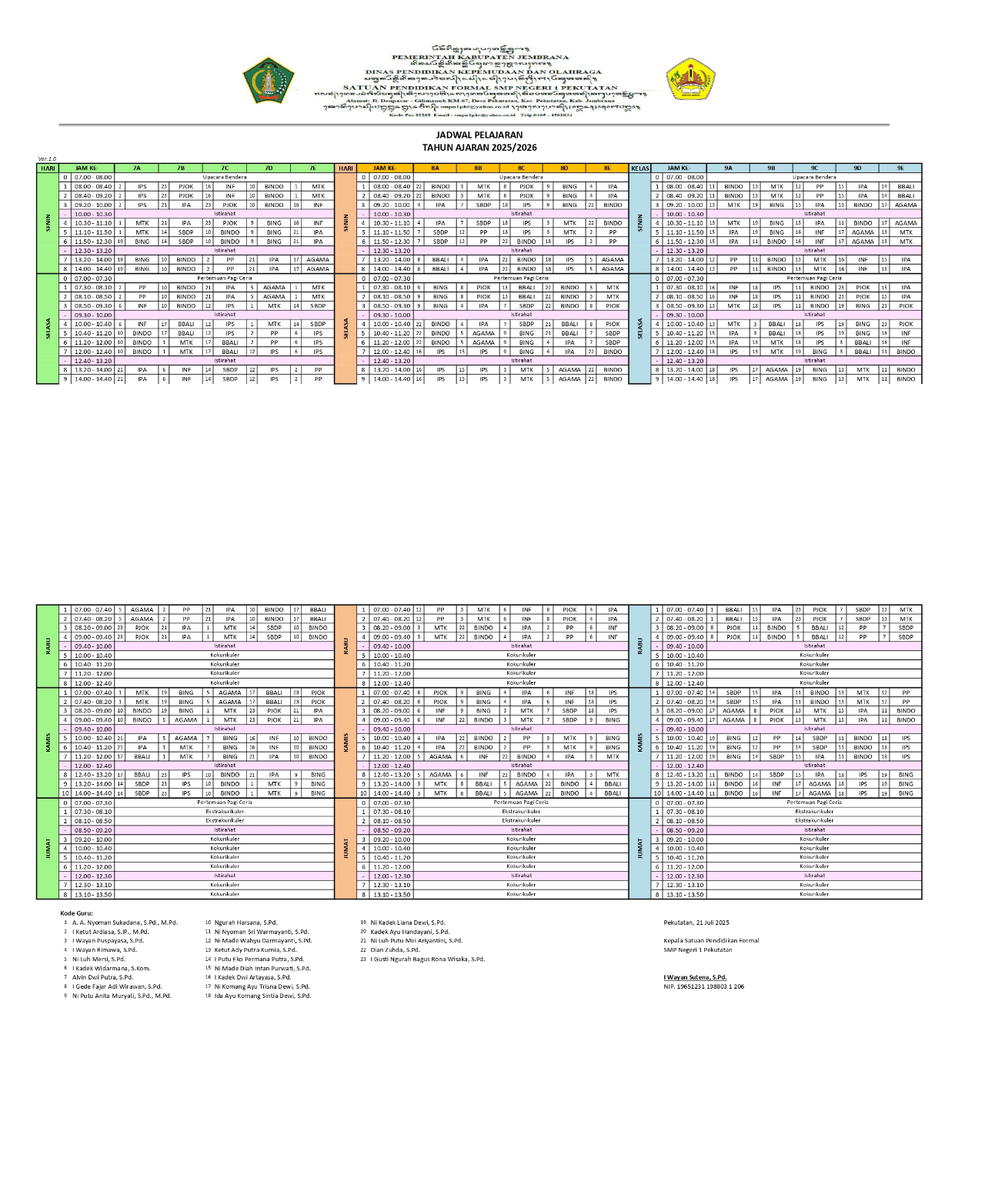
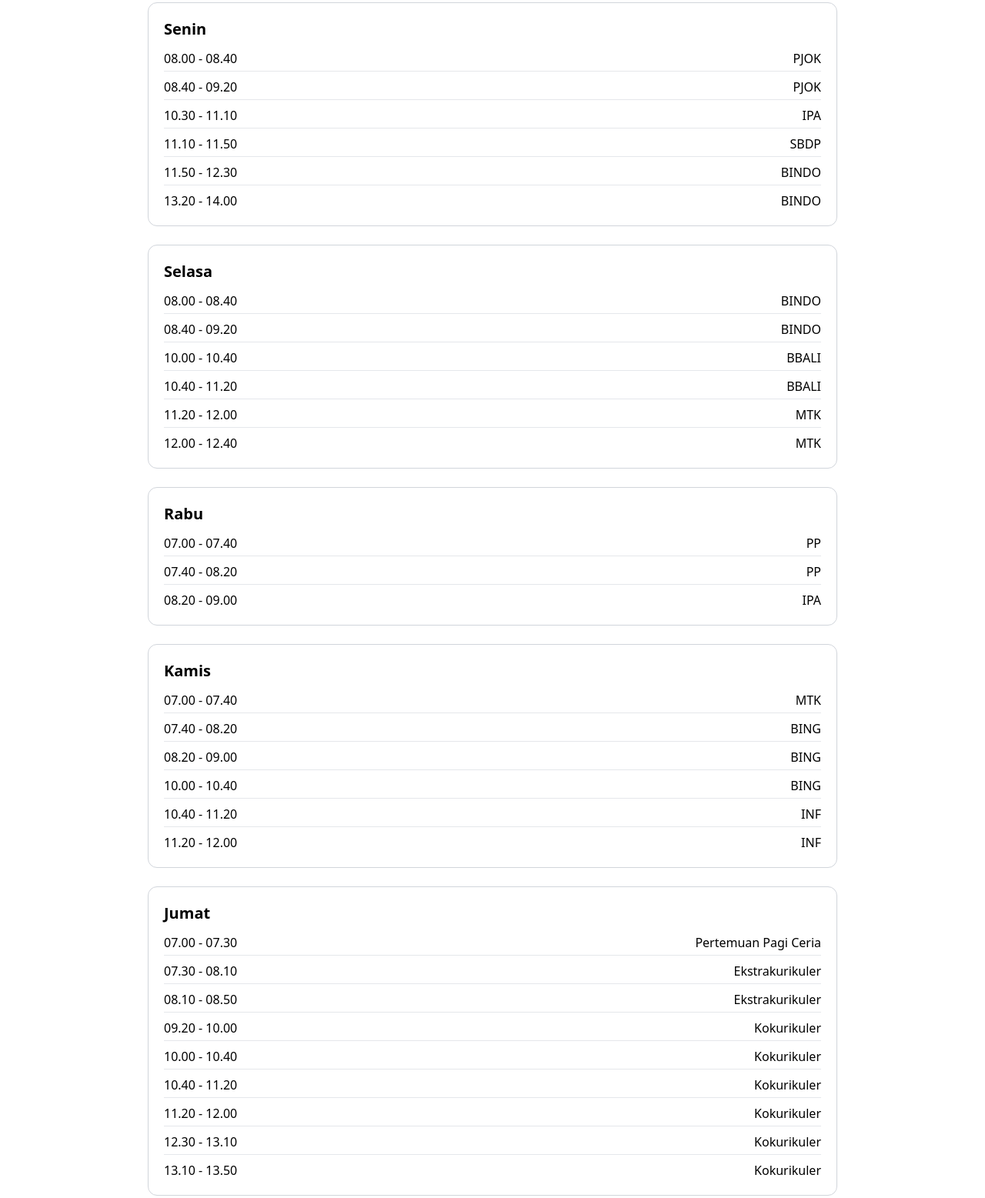
Before and after one commit to BramantaraWP/7bspentan, a plain HTML site: page jadwal.html in a window 1280 px wide. Shown: the part 21-1578 px from the top of the page at 77% size. Before the commit the page ends 1519 px from the top, so only its background shows below. Drawn offline with nearby package versions, Linux system fonts and the light colour scheme.

Commit message:
Update jadwal.html

```diff
--- a/jadwal.html
+++ b/jadwal.html
@@ -1,6 +1,84 @@
 <!DOCTYPE html>
+<html lang="id">
 <head>
-  <meta name="viewport" content="width=device-width, initial-scale=1.0">
+  <meta charset="UTF-8">
+  <meta name="viewport" content="width=device-width, initial-scale=1">
+  <title>Jadwal Kelas 7B</title>
+  <script src="https://cdn.tailwindcss.com"></script>
 </head>
-<img src="jadwal_page-0001.jpg" width="100%">
-<img style="margin-top: -40px;" src="jadwal_page-0002.jpg" width="100%">
+<body class="bg-white text-black font-sans p-6">
+
+  <div class="max-w-4xl mx-auto">
+
+    <div class="grid gap-6">
+
+      <!-- Senin -->
+      <div class="border border-gray-300 rounded-xl p-5">
+        <h2 class="text-xl font-semibold mb-3">Senin</h2>
+        <ul class="space-y-2">
+          <li class="flex justify-between border-b pb-1"><span>08.00 - 08.40</span><span>PJOK</span></li>
+          <li class="flex justify-between border-b pb-1"><span>08.40 - 09.20</span><span>PJOK</span></li>
+          <li class="flex justify-between border-b pb-1"><span>10.30 - 11.10</span><span>IPA</span></li>
+          <li class="flex justify-between border-b pb-1"><span>11.10 - 11.50</span><span>SBDP</span></li>
+          <li class="flex justify-between border-b pb-1"><span>11.50 - 12.30</span><span>BINDO</span></li>
+          <li class="flex justify-between"><span>13.20 - 14.00</span><span>BINDO</span></li>
+        </ul>
+      </div>
+
+      <!-- Selasa -->
+      <div class="border border-gray-300 rounded-xl p-5">
+        <h2 class="text-xl font-semibold mb-3">Selasa</h2>
+        <ul class="space-y-2">
+          <li class="flex justify-between border-b pb-1"><span>08.00 - 08.40</span><span>BINDO</span></li>
+          <li class="flex justify-between border-b pb-1"><span>08.40 - 09.20</span><span>BINDO</span></li>
+          <li class="flex justify-between border-b pb-1"><span>10.00 - 10.40</span><span>BBALI</span></li>
+          <li class="flex justify-between border-b pb-1"><span>10.40 - 11.20</span><span>BBALI</span></li>
+          <li class="flex justify-between border-b pb-1"><span>11.20 - 12.00</span><span>MTK</span></li>
+          <li class="flex justify-between"><span>12.00 - 12.40</span><span>MTK</span></li>
+        </ul>
+      </div>
+
+      <!-- Rabu -->
+      <div class="border border-gray-300 rounded-xl p-5">
+        <h2 class="text-xl font-semibold mb-3">Rabu</h2>
+        <ul class="space-y-2">
+          <li class="flex justify-between border-b pb-1"><span>07.00 - 07.40</span><span>PP</span></li>
+          <li class="flex justify-between border-b pb-1"><span>07.40 - 08.20</span><span>PP</span></li>
+          <li class="flex justify-between"><span>08.20 - 09.00</span><span>IPA</span></li>
+        </ul>
+      </div>
+
+      <!-- Kamis -->
+      <div class="border border-gray-300 rounded-xl p-5">
+        <h2 class="text-xl font-semibold mb-3">Kamis</h2>
+        <ul class="space-y-2">
+          <li class="flex justify-between border-b pb-1"><span>07.00 - 07.40</span><span>MTK</span></li>
+          <li class="flex justify-between border-b pb-1"><span>07.40 - 08.20</span><span>BING</span></li>
+          <li class="flex justify-between border-b pb-1"><span>08.20 - 09.00</span><span>BING</span></li>
+          <li class="flex justify-between border-b pb-1"><span>10.00 - 10.40</span><span>BING</span></li>
+          <li class="flex justify-between border-b pb-1"><span>10.40 - 11.20</span><span>INF</span></li>
+          <li class="flex justify-between"><span>11.20 - 12.00</span><span>INF</span></li>
+        </ul>
+      </div>
+
+      <!-- Jumat -->
+      <div class="border border-gray-300 rounded-xl p-5">
+        <h2 class="text-xl font-semibold mb-3">Jumat</h2>
+        <ul class="space-y-2">
+          <li class="flex justify-between border-b pb-1"><span>07.00 - 07.30</span><span>Pertemuan Pagi Ceria</span></li>
+          <li class="flex justify-between border-b pb-1"><span>07.30 - 08.10</span><span>Ekstrakurikuler</span></li>
+          <li class="flex justify-between border-b pb-1"><span>08.10 - 08.50</span><span>Ekstrakurikuler</span></li>
+          <li class="flex justify-between border-b pb-1"><span>09.20 - 10.00</span><span>Kokurikuler</span></li>
+          <li class="flex justify-between border-b pb-1"><span>10.00 - 10.40</span><span>Kokurikuler</span></li>
+          <li class="flex justify-between border-b pb-1"><span>10.40 - 11.20</span><span>Kokurikuler</span></li>
+          <li class="flex justify-between border-b pb-1"><span>11.20 - 12.00</span><span>Kokurikuler</span></li>
+          <li class="flex justify-between border-b pb-1"><span>12.30 - 13.10</span><span>Kokurikuler</span></li>
+          <li class="flex justify-between"><span>13.10 - 13.50</span><span>Kokurikuler</span></li>
+        </ul>
+      </div>
+
+    </div>
+  </div>
+
+</body>
+</html>
```
